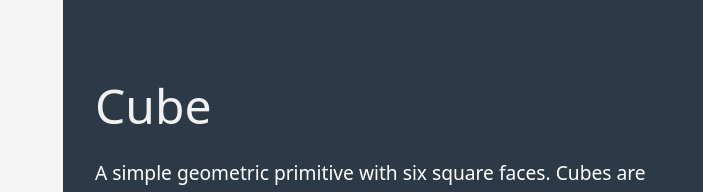
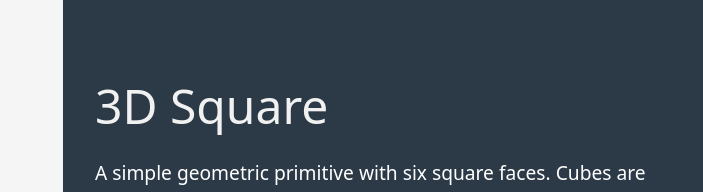
Before and after one commit to JosephReece/Portfolio-Website, a SvelteKit app: page /home in a window 1280 px wide. Shown: the part 240-432 px from the top of the page, without its empty margins (577-1280 px from the left). Built offline with nearby package versions, Linux system fonts and the light colour scheme.

Commit message:
Update +page.svelte

```diff
--- a/src/routes/home/+page.svelte
+++ b/src/routes/home/+page.svelte
@@ -1,15 +1,15 @@
-<script>
+<script lang="ts">
   import { onMount } from "svelte";
   import { Canvas } from "@threlte/core";
   import { OrbitControls } from "@threlte/extras";
   import { T } from "@threlte/core";
   import { cubicInOut } from "svelte/easing";
-  import { Tween, tweened } from "svelte/motion";
+  import { Tween } from "svelte/motion";
 
   // Array of objects with models and their descriptions
   const items = [
     {
-      name: "Cube",
+      name: "3D Square",
       description:
         "A simple geometric primitive with six square faces. Cubes are foundational shapes in 3D modeling and are often used as building blocks for more complex structures.",
       model: "Box",
@@ -81,7 +81,7 @@
         <T.PerspectiveCamera makeDefault position={[5, 5, 5]}>
           <OrbitControls
             onchange={(e) => {
-              console.log(e);
+              console.log(e.target.object.position);
             }}
           />
         </T.PerspectiveCamera>
```
